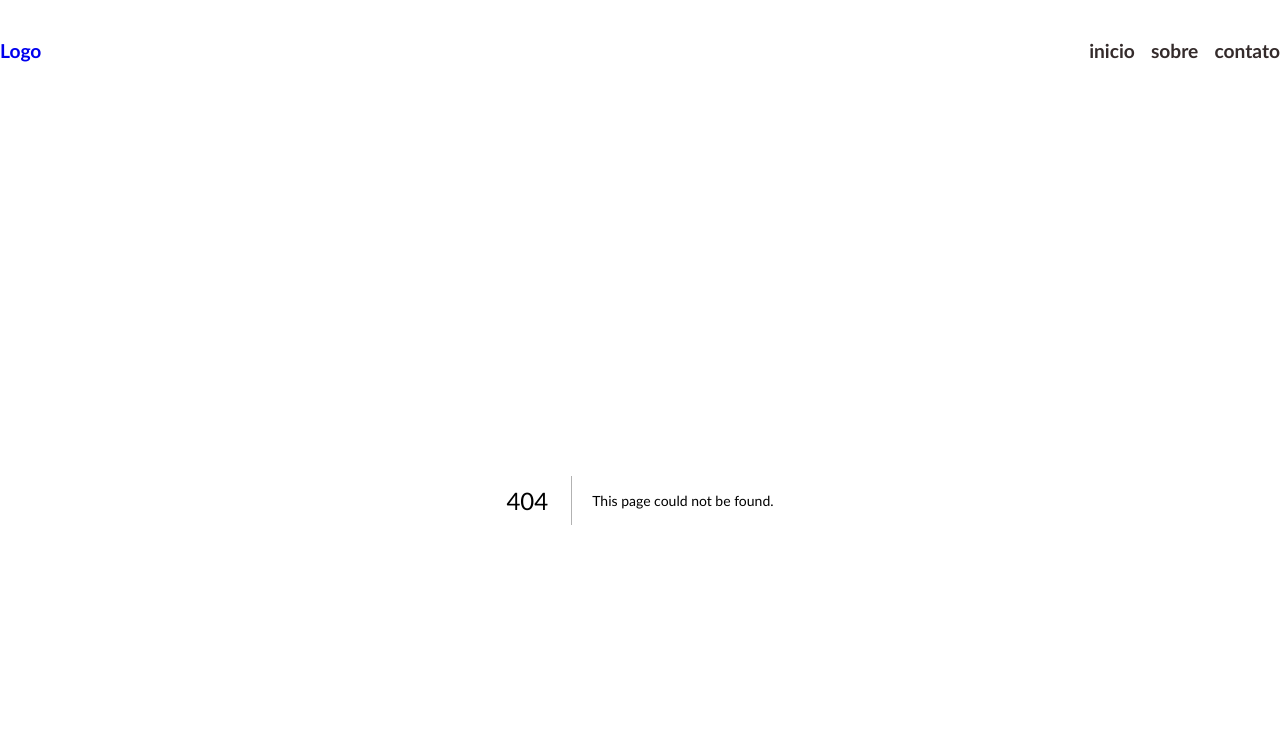
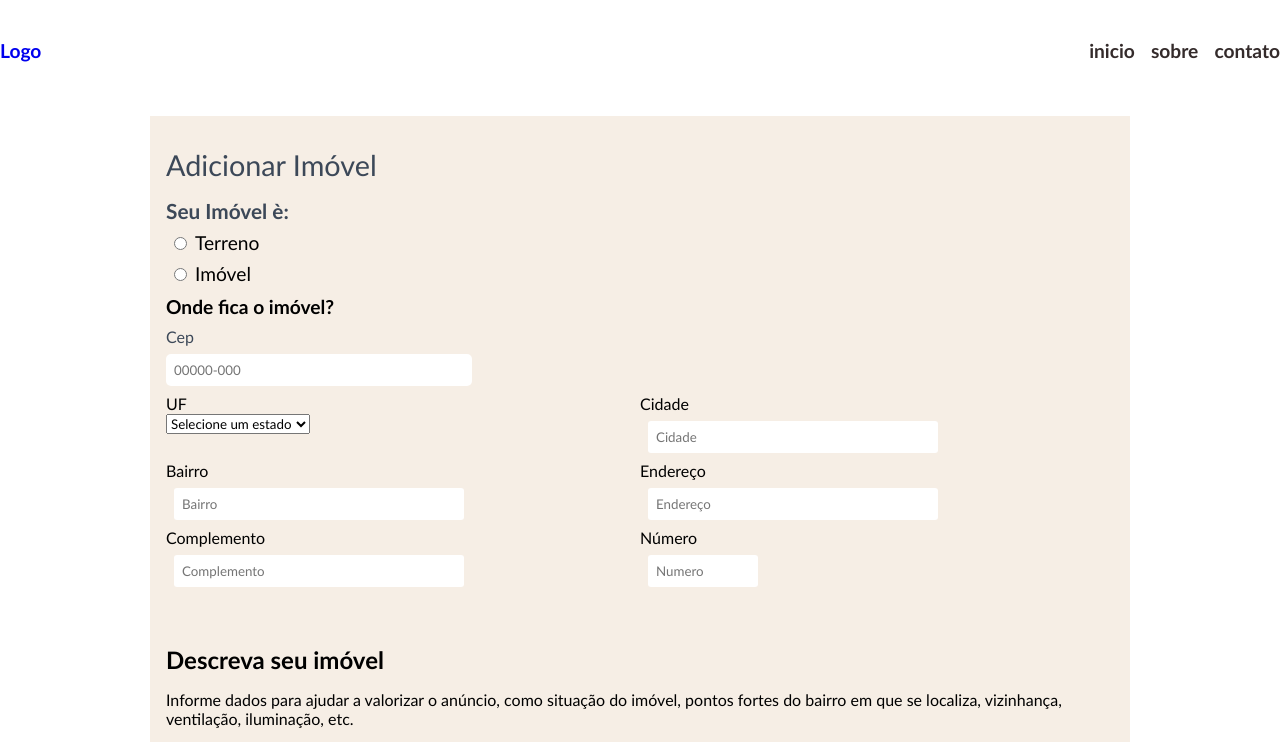
Before and after one commit to leonardofx1/imobiliaria, a Next.js app: page /admin in a window 1280 px wide. Before the commit this address had no page. Shown: the top 742 px of the page. Built offline with nearby package versions, Linux system fonts and the light colour scheme.

Commit message:
page admin

```diff
--- /dev/null
+++ b/src/app/admin/page.tsx
@@ -0,0 +1,98 @@
+import React from "react";
+import style from "./style.module.scss";
+
+const Admin = () => {
+  return (
+    <form action="" className={style.form}>
+      <div>
+        <h2 className={style.title}>Adicionar Imóvel </h2>
+
+        <div className={style.containerTypeProperty}>
+          <strong>Seu Imóvel è:</strong>
+          <label htmlFor="">
+            <input type="radio" name="" id="" />
+            Terreno
+          </label>
+          <label htmlFor="">
+            <input type="radio" name="" id="" />
+            Imóvel
+          </label>
+        </div>
+        <section>
+          <div className={style.containerCep}>
+          <strong>Onde fica o imóvel?</strong>
+          <label htmlFor="">Cep
+          <input type="text"  placeholder="00000-000"/> </label>
+          </div>
+         <div className={style.containerAddress}>
+         <div >
+            <span>UF</span>
+            <select id="estados">
+              <option value="">Selecione um estado</option>
+              <option value="ac">Acre</option>
+              <option value="al">Alagoas</option>
+              <option value="ap">Amapá</option>
+              <option value="am">Amazonas</option>
+              <option value="ba">Bahia</option>
+              <option value="ce">Ceará</option>
+              <option value="df">Distrito Federal</option>
+              <option value="es">Espírito Santo</option>
+              <option value="go">Goiás</option>
+              <option value="ma">Maranhão</option>
+              <option value="mt">Mato Grosso</option>
+              <option value="ms">Mato Grosso do Sul</option>
+              <option value="mg">Minas Gerais</option>
+              <option value="pa">Pará</option>
+              <option value="pb">Paraíba</option>
+              <option value="pr">Paraná</option>
+              <option value="pe">Pernambuco</option>
+              <option value="pi">Piauí</option>
+              <option value="rj">Rio de Janeiro</option>
+              <option value="rn">Rio Grande do Norte</option>
+              <option value="rs">Rio Grande do Sul</option>
+              <option value="ro">Rondônia</option>
+              <option value="rr">Roraima</option>
+              <option value="sc">Santa Catarina</option>
+              <option value="sp">São Paulo</option>
+              <option value="se">Sergipe</option>
+              <option value="to">Tocantins</option>
+            </select>
+          </div>
+          <div >
+            <span>Cidade</span>
+            <input type="text" placeholder="Cidade"/>
+          </div>
+          <div>
+            <span>Bairro</span>
+            <input type="text" placeholder="Bairro"/>
+          </div>
+          <div>
+            <span>Endereço</span>
+            <input type="text" placeholder="Endereço" />
+          </div>
+          <div>
+            <span>Complemento</span>
+            <input type="text"placeholder="Complemento"/>
+          </div>
+          <div className={style.addressNumber}>
+            <span>Número</span>
+            <input type="text" placeholder="Numero"/>
+          </div>
+         </div>
+        </section>
+        <section className={style.descriptionProperty}>
+          <strong>Descreva seu imóvel</strong>
+          <p>
+            Informe dados para ajudar a valorizar o anúncio, como situação do
+            imóvel, pontos fortes do bairro em que se localiza, vizinhança,
+            ventilação, iluminação, etc.
+          </p>
+          <textarea name=""  id="" placeholder="descrição"></textarea>
+        </section>
+      </div>
+      <button>Enviar</button>
+    </form>
+  );
+};
+
+export default Admin;
--- /dev/null
+++ b/src/app/admin/style.module.scss
@@ -0,0 +1,117 @@
+@import "../../styles/variables.module.scss";
+
+
+.form {
+    display: flex;
+    flex-direction: column;
+    width: 100%;
+    max-width: 980px;
+
+    background-color: $BrownLigth;
+
+    margin: 1rem auto;
+    padding: 1rem;
+
+    box-sizing: border-box;
+    min-height: 100vh;
+    max-height: auto;
+
+
+    gap: 1rem;
+    div {
+
+        max-height: auto;
+    }
+}
+
+.title {
+    font-size: 1.8rem;
+    color:$FontColor;
+    font-weight: 100;
+    margin: 1rem 0 ;
+}
+
+.containerTypeProperty {
+    width: 100%;
+
+    display: flex;
+    flex-direction: column;
+    gap: .5rem;
+    strong {
+        font-size: 1.3rem;
+        color:$FontColor
+
+    }
+    label {
+        font-size: 1.2rem;
+        input {
+            margin: .2rem .5rem;
+        }
+    }
+}
+
+.containerCep {
+    strong {
+        font-size: 1.2rem;
+        display: block;
+        margin: .6rem 0;
+    }
+    label {
+        color: $FontColor;
+        input {
+            display: block;
+            width: 100%;
+            max-width: 290px;
+            padding: .5rem;
+            border: none;
+            border-radius: 5px;
+            margin: .5rem 0;
+        }
+    }
+}
+
+.containerAddress {
+    display: grid;
+        grid-template-columns: 1fr 1fr;
+    width: 100%;
+box-sizing: border-box;
+    div > span {
+        display: block;
+    }
+    div input {
+        width: 290px;
+
+        max-width: 3300px;
+
+        border-radius: 3px;
+        border: none;
+        padding: .5rem;
+        box-sizing: border-box;
+        margin: .5rem ;
+    }
+}
+
+.addressNumber {
+
+    input {
+        width: 110px !important;
+        display: block;
+    }
+}
+
+.descriptionProperty {
+    display: flex;
+    gap: 1rem;
+    flex-direction: column;
+    margin: 50px 0;
+
+    strong {
+        font-size: 1.5rem;
+    }
+
+    textarea {
+        resize: none;
+        height: 130px;
+        width: 100%;
+}
+}
--- a/src/app/layout.tsx
+++ b/src/app/layout.tsx
@@ -1,7 +1,6 @@
 import type { Metadata } from "next";
 import "@/styles/globals.css";
 import { Header } from "@/components/Header";
-
 
 export const metadata: Metadata = {
   title: "Imobiliária irecê",
@@ -16,7 +15,6 @@ export default function RootLayout({
   return (
     <html lang="pt-br">
       <body>
-        {" "}
         <Header />
         {children}
       </body>
--- a/src/components/SearchBar/index.tsx
+++ b/src/components/SearchBar/index.tsx
@@ -9,7 +9,7 @@ import style from './style.module.scss'
     return (
 
         <form >
-            <div className={style.containerSearch}>   <input type="text" /><button>Buscar</button></div>
+            <div className={style.containerSearch}>   <input type="text" placeholder="pesquisar" /><button>Pesquisar</button></div>
         </form>
 
     )
--- a/src/components/SearchBar/style.module.scss
+++ b/src/components/SearchBar/style.module.scss
@@ -20,7 +20,10 @@
         border: none;
         outline: none;
 
-        border-radius: 15px;
+        border-radius: 5px;
+        &::placeholder {
+            font-size: 1.2rem;
+        }
     }
     button {
         margin: 5px;
```
